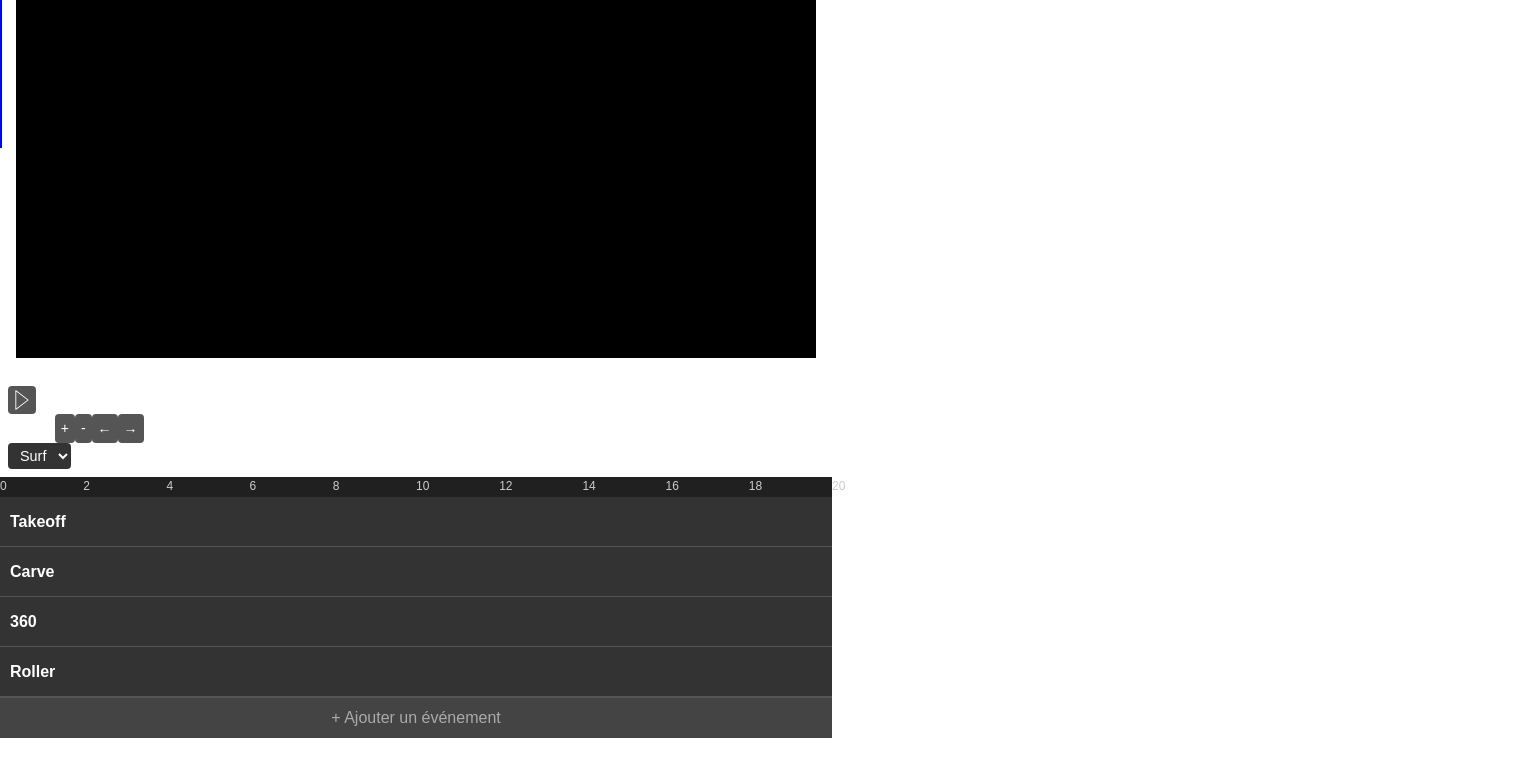
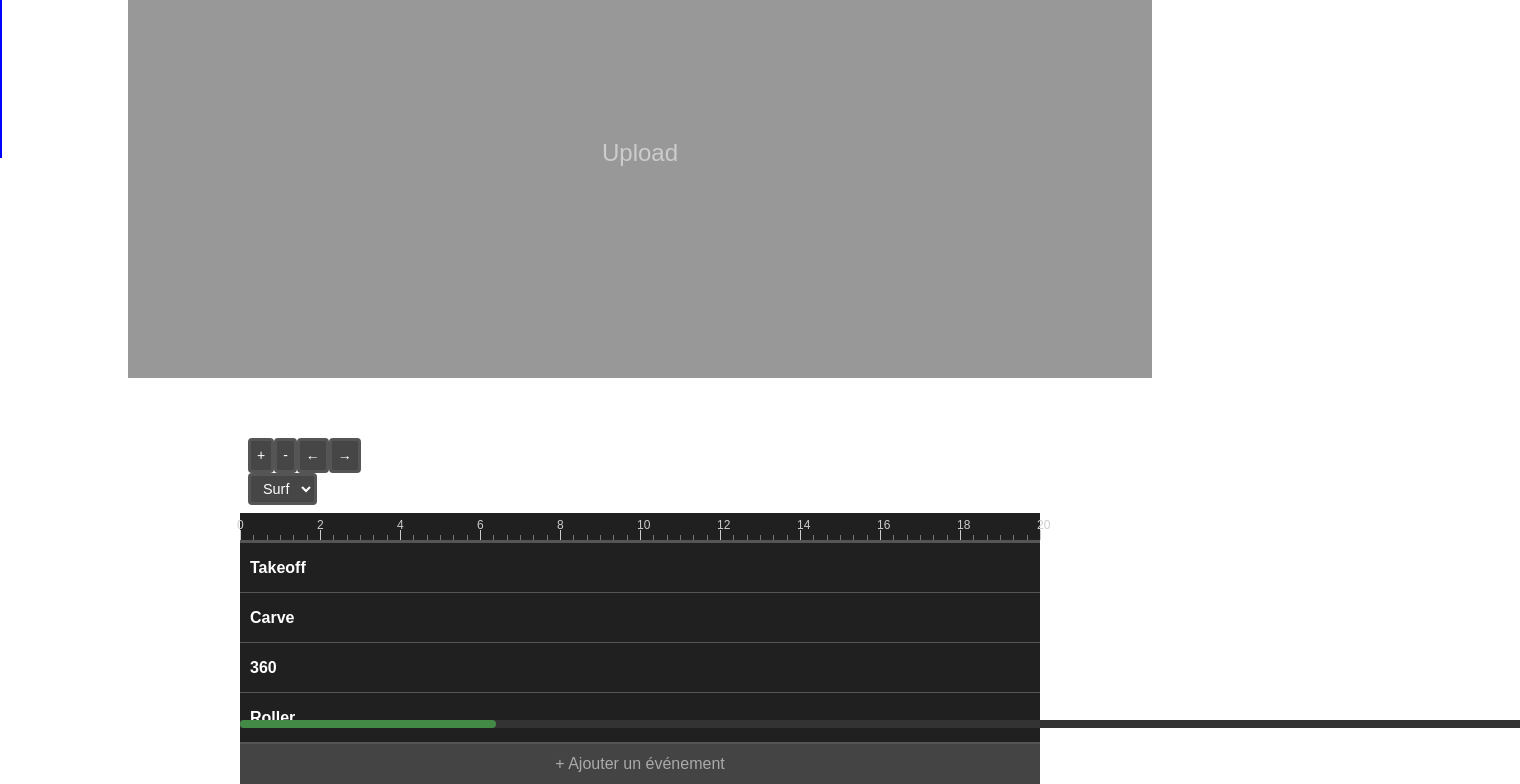
Before and after one commit to 2nzi/labeling-frontend-tailwind, a Vue app: page / in a window 1280 px wide. Shown: the part 72-856 px from the top of the page, 1520 px wide, since content can reach past the window. Before the commit the page ends 810 px from the top, so only its background shows below. Built offline with nearby package versions, Linux system fonts and the light colour scheme.

Commit message:
add mini view bar

```diff
--- a/src/components/TimelineControls.vue
+++ b/src/components/TimelineControls.vue
@@ -7,10 +7,12 @@
         <PlayIcon v-else class="icon-size" />
       </button>
       <span class="time-display">{{ formatTime(currentTime) }}</span>
-      <button @click="$emit('zoomIn')" class="control-button">+</button>
-      <button @click="$emit('zoomOut')" class="control-button">-</button>
-      <button @click="$emit('scrollLeft')" class="control-button">←</button>
-      <button @click="$emit('scrollRight')" class="control-button">→</button>
+      <div class="flex items-center space-x-2 justify-between">
+        <button @click="$emit('zoomIn')" class="control-button">+</button>
+        <button @click="$emit('zoomOut')" class="control-button">-</button>
+        <button @click="$emit('scrollLeft')" class="control-button">←</button>
+        <button @click="$emit('scrollRight')" class="control-button">→</button>
+      </div>
     </div>
 
     <!-- Section de sélection du sport -->
@@ -60,7 +62,6 @@ export default {
 }
 
 .icon-button {
-  background-color: #555;
   border: none;
   padding: 4px;
   border-radius: 4px;
@@ -75,13 +76,14 @@ export default {
 }
 
 .control-button {
-  background-color: #555;
+  background-color:#464646;
   color: white;
   padding: 4px 6px;
-  border: none;
+  border: 3px solid #555; /* Contour de 2px avec couleur et style */
   border-radius: 4px;
   font-size: 14px;
 }
+
 
 .time-display {
   font-size: 14px;
@@ -89,11 +91,12 @@ export default {
 }
 
 .sport-select {
-  background-color: #333;
+  background-color: #464646;
   color: white;
   padding: 4px 8px;
-  border: none;
+  border: 3px solid #555; /* Définir l'épaisseur, le style, et la couleur de la bordure */
   border-radius: 4px;
   font-size: 0.9em;
 }
+
 </style>
--- a/src/components/TimelineCursor.vue
+++ b/src/components/TimelineCursor.vue
@@ -28,8 +28,8 @@ export default {
 <style scoped>
 .timeline-cursor {
   position: absolute;
-  top: 20px; /* Décalage correspondant à la hauteur des graduations */
-  height: calc(100% - 20px); /* Ajustement de la hauteur pour couvrir les lignes sans empiéter sur les graduations */
+  top: 30px; /* Décalage correspondant à la hauteur des graduations */
+  height: calc(100% - 30px); /* Ajustement de la hauteur pour couvrir les lignes sans empiéter sur les graduations */
   width: 2px;
   background-color: blue;
   z-index: 3; /* Toujours au-dessus des autres éléments */
--- a/src/components/TimelineEditor.vue
+++ b/src/components/TimelineEditor.vue
@@ -1,12 +1,6 @@
 <template>
-  <div
-    class="timeline-editor mx-auto bg-gray-800 text-white p-4 rounded-lg"
-    @wheel="handleWheel"
-    @keydown.delete="handleDeleteKey"
-    @keydown.a="handleAKey"
-    tabindex="0"
-  >
-    <!-- Lecteur de vidéo -->
+  <div class="editor-container">
+    <!-- Composant VideoPlayer en dehors de la timeline-editor -->
     <VideoPlayer
       ref="videoPlayer"
       :currentTime="currentTime"
@@ -17,6 +11,14 @@
       @videoDuration="updateDurationFromVideo"
     />
 
+    <!-- Conteneur de la timeline -->
+    <div
+      class="timeline-editor mx-auto bg-[#464646] text-white p-4 rounded-lg mt-4"
+      @wheel="handleWheel"
+      @keydown.delete="handleDeleteKey"
+      @keydown.a="handleAKey"
+      tabindex="0"
+    >
       <!-- Contrôles de la timeline -->
       <TimelineControls
         :isPlaying="isPlaying"
@@ -66,6 +68,17 @@
             @updateEventName="updateEventName"
             @updateBlockDuration="updateBlockDuration"
           />
+
+          <div class="timeline-minimap">
+            <div
+              class="minimap-view"
+              :style="{
+                width: `${(visibleDuration / duration) * 100}%`,
+                left: `${(scrollOffset / duration) * 100}%`
+              }"
+            ></div>
+          </div>
+
           <!-- Bouton d'ajout de ligne -->
           <div class="add-event-row" @click="addEvent">
             + Ajouter un événement
@@ -81,9 +94,11 @@
         @cancel="showConfirmation = false"
       />
     </div>
+  </div>
 </template>
 
 <script>
+// Imports des composants
 import TimelineControls from './TimelineControls.vue';
 import TimelineGraduation from './TimelineGraduation.vue';
 import TimelineCursor from './TimelineCursor.vue';
@@ -140,9 +155,7 @@ export default {
     startAnimation() {
       const animateCursor = () => {
         if (this.$refs.videoPlayer && this.isPlaying) {
-          // Synchronise `currentTime` avec la position de la vidéo
           this.currentTime = this.$refs.videoPlayer.$refs.video.currentTime;
-          // Demande la prochaine image pour rendre le mouvement fluide
           this.animationFrameId = requestAnimationFrame(animateCursor);
         }
       };
@@ -299,7 +312,7 @@ export default {
     this.loadSportConfiguration("Surf");
   },
   beforeUnmount() {
-    this.stopAnimation(); // Nettoie l'animation lors du démontage
+    this.stopAnimation();
     document.removeEventListener("keydown", this.handleKeyEvents);
     document.removeEventListener("click", this.deselectAll);
   },
@@ -307,15 +320,20 @@ export default {
 </script>
 
 <style scoped>
+.editor-container {
+  display: flex;
+  flex-direction: column;
+  align-items: center;
+}
 .timeline-editor {
-  width: 65%;
-  position: relative;
+  width: 100%;
+  max-width: 800px;
 }
 .timeline-cursor {
   z-index: 4;
 }
 .event-rows {
-  background-color: #333;
+  background-color: #202020;
 }
 .add-event-row {
   background-color: #444;
@@ -329,4 +347,41 @@ export default {
   background-color: #555;
   color: #fff;
 }
+
+.timeline-graduation {
+  position: relative;
+  height: 30px;
+  background-color: #202020;
+  border-bottom: 3px solid #555;
+}
+
+.graduation-mark {
+  position: absolute;
+  color: #ccc;
+  font-size: 12px;
+  top: 50%;
+  transform: translateY(-50%);
+  display: flex;
+  align-items: center;
+  justify-content: center;
+}
+
+/* Minimap de navigation */
+.timeline-minimap {
+  position: absolute;
+  bottom: 0;
+  width: 100%;
+  height: 8px;
+  background-color: #333;
+  margin-top: 5px;
+}
+
+.minimap-view {
+  position: absolute;
+  height: 100%;
+  background-color: #4CAF50; /* couleur de la barre */
+  opacity: 0.7;
+  border-radius: 4px;
+}
+
 </style>
--- a/src/components/TimelineEventRow.vue
+++ b/src/components/TimelineEventRow.vue
@@ -1,9 +1,20 @@
 <template>
   <div
     class="timeline-event-row"
-    :class="{ 'selected-row': isSelected }"
-    @click="selectEvent"
-  >
+      :class="{ 'selected-row': isSelected }"
+      @click="selectEvent"
+    >
+
+    <div class="timeline-minimap">
+      <div
+        class="minimap-view"
+        :style="{
+          width: `${(visibleDuration / duration) * 100}%`,
+          left: `${(scrollOffset / duration) * 100}%`
+        }"
+      ></div>
+    </div>
+
     <!-- Nom de l'événement -->
     <span v-if="!isEditing" class="event-name" @dblclick="editEventName">{{ event.name }}</span>
     <input
@@ -235,4 +246,6 @@ export default {
   right: 0;
   cursor: e-resize;
 }
+
+
 </style>
--- a/src/components/TimelineGraduation.vue
+++ b/src/components/TimelineGraduation.vue
@@ -1,8 +1,6 @@
 <template>
-  <div
-    class="timeline-graduation flex justify-between"
-    @click="handleClick"
-  >
+  <div class="timeline-graduation" @click="handleClick">
+    <!-- Marques principales (chiffres) -->
     <div
       v-for="mark in graduationMarks"
       :key="mark"
@@ -11,6 +9,20 @@
     >
       {{ mark }}
     </div>
+    <!-- Traits principaux sous chaque chiffre -->
+    <div
+      v-for="mark in graduationMarks"
+      :key="'line-' + mark"
+      :style="{ left: `${(mark - scrollOffset) / visibleDuration * 100}%` }"
+      class="graduation-line main-line"
+    ></div>
+    <!-- 5 Traits intermédiaires entre les chiffres -->
+    <div
+      v-for="mark in allIntermediateMarks"
+      :key="'intermediate-' + mark"
+      :style="{ left: `${(mark - scrollOffset) / visibleDuration * 100}%` }"
+      class="graduation-line intermediate-line"
+    ></div>
   </div>
 </template>
 
@@ -27,16 +39,28 @@ export default {
       }
       return marks;
     },
+    allIntermediateMarks() {
+      const step = Math.ceil(this.visibleDuration / 10);
+      const start = Math.floor(this.scrollOffset / step) * step;
+      const marks = [];
+
+      for (let i = start; i <= this.scrollOffset + this.visibleDuration; i += step) {
+        for (let j = 1; j <= 5; j++) {
+          const intermediateMark = i + (j * step) / 6; // Crée 5 segments intermédiaires
+          if (intermediateMark < this.scrollOffset + this.visibleDuration) {
+            marks.push(intermediateMark);
+          }
+        }
+      }
+      return marks;
+    },
   },
   methods: {
     handleClick(event) {
-      // Calculer la position du clic relatif à la timeline graduation
       const timelineWidth = this.$el.clientWidth;
       const clickPosition = event.offsetX;
       const clickTime =
         this.scrollOffset + (clickPosition / timelineWidth) * this.visibleDuration;
-
-      // Émettre l'événement avec la position temporelle du clic
       this.$emit("timeSelected", clickTime);
     },
   },
@@ -46,12 +70,35 @@ export default {
 <style scoped>
 .timeline-graduation {
   position: relative;
-  height: 20px;
+  height: 30px; /* Augmente la hauteur */
   background-color: #202020;
+  border-bottom: 3px solid #555;
 }
+
 .graduation-mark {
   position: absolute;
   color: #ccc;
   font-size: 12px;
+  top: 10%; /* Centre verticalement */
+  transform: translateX(-3px);
+  display: flex;
+  align-items: center;
+  justify-content: center;
+}
+
+.graduation-line {
+  position: absolute;
+  bottom: 0;
+  width: 1px;
+  background-color: #ccc;
+}
+
+.main-line {
+  height: 10px; /* Hauteur des traits principaux */
+}
+
+.intermediate-line {
+  height: 5px; /* Hauteur des traits intermédiaires */
+  background-color: #777; /* Couleur plus légère pour les traits intermédiaires */
 }
 </style>
--- a/src/components/VideoPlayer.vue
+++ b/src/components/VideoPlayer.vue
@@ -1,7 +1,15 @@
 <template>
-  <div class="video-player-container">
-    <input type="file" @change="loadVideo" accept="video/*" />
+    <div
+      class="video-player-container"
+      :class="{ empty: !videoSource }"
+      @click="triggerFileUpload"
+    >
+      <!-- Input caché pour charger la vidéo -->
+      <input type="file" ref="fileInput" @change="loadVideo" accept="video/*" style="display: none;" />
+
+      <!-- Lecteur vidéo, visible uniquement quand la vidéo est chargée -->
       <video
+        v-if="videoSource"
         ref="video"
         :src="videoSource"
         @timeupdate="updateCurrentTime"
@@ -9,6 +17,11 @@
         class="video-player"
         muted
       ></video>
+
+      <!-- Placeholder, visible uniquement quand aucune vidéo n'est chargée -->
+      <div v-else class="placeholder">
+        Upload
+      </div>
     </div>
   </template>
 
@@ -62,6 +75,11 @@ export default {
           this.$refs.video.play();
         }
       },
+      triggerFileUpload() {
+        if (!this.videoSource) {
+          this.$refs.fileInput.click();
+        }
+      },
     },
   };
   </script>
@@ -69,14 +87,33 @@ export default {
   <style scoped>
 .video-player-container {
   display: flex;
-  flex-direction: column;
+  justify-content: center;
   align-items: center;
-  margin-bottom: 20px;
+  width: 80%;
+  height: 450px;
+  background: rgb(152, 152, 152);
+  cursor: pointer;
+  position: relative;
 }
+
+@media (min-width: 900px) {
+  .video-player-container {
+    min-width: 800px;
+  }
+}
+
+  /* .video-player-container.empty {
+    border: 2px dashed #aaa;
+  } */
+
   .video-player {
     width: 100%;
-  max-width: 800px;
-  height: auto;
-  background: black;
+    height: 100%;
+  }
+
+  .placeholder {
+    color: #ccc;
+    font-size: 1.5em;
+    text-align: center;
   }
   </style>
```
Lines whose indentation alone changed are shown as unchanged.
